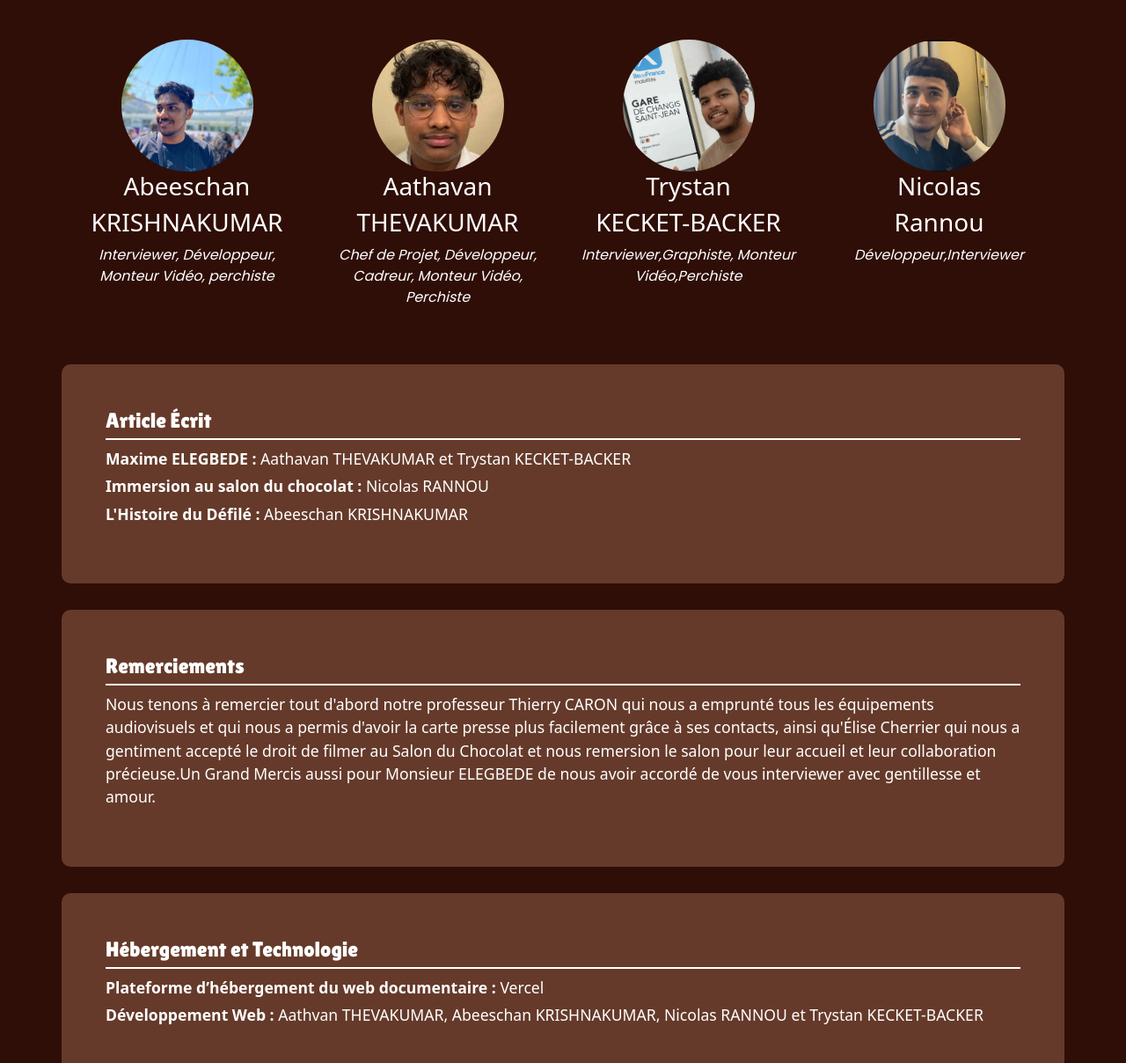
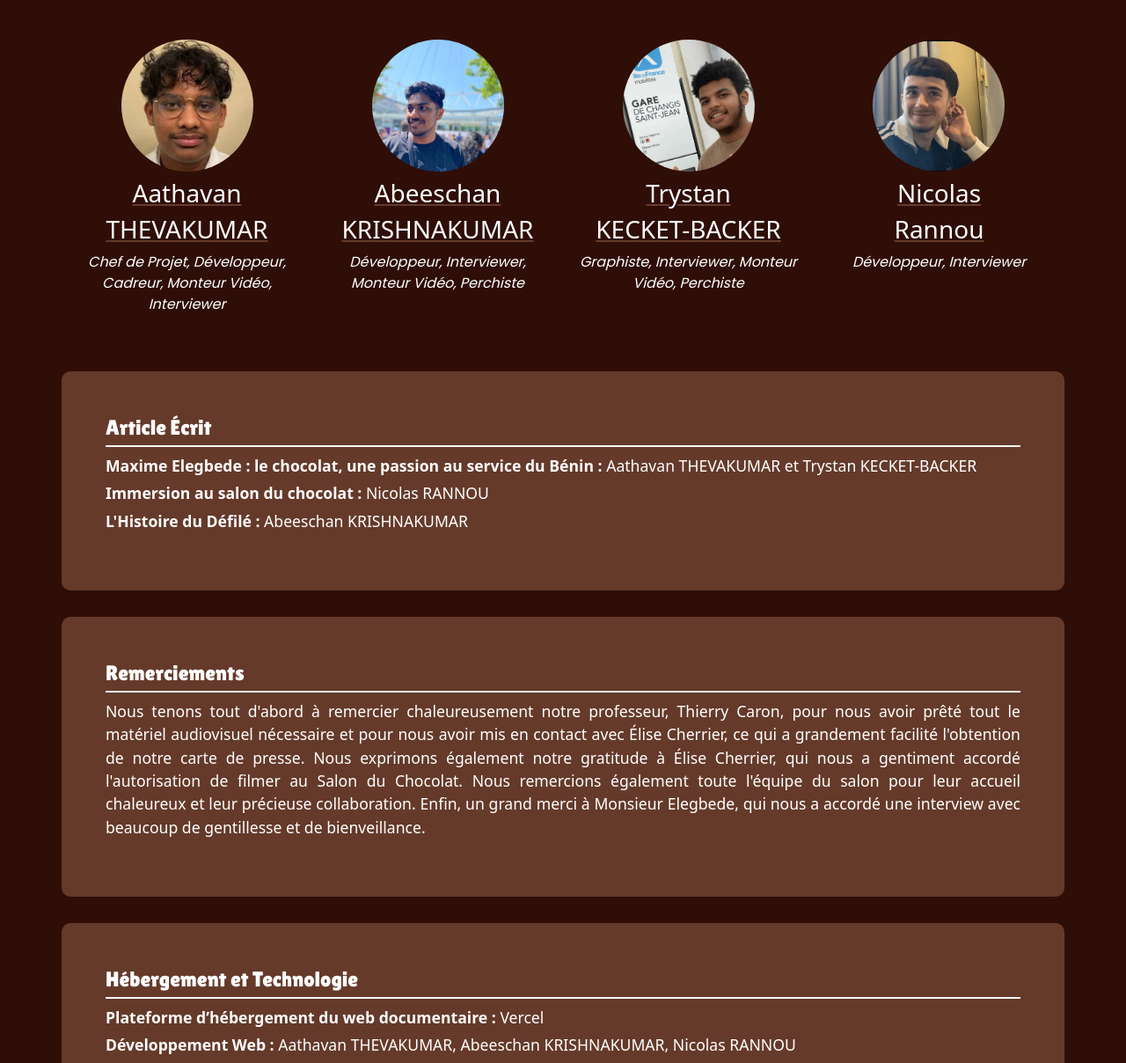
Before and after one commit to Athavv/INFOCHOKO, a plain HTML site: page credit.html in a window 1280 px wide. Shown: the part 192-1400 px from the top of the page at 88% size. Drawn offline with nearby package versions, Linux system fonts and the light colour scheme.

Commit message:
30/11/2024 à 19:55

```diff
--- a/credit.html
+++ b/credit.html
@@ -7,11 +7,6 @@
     <link href="https://cdn.jsdelivr.net/npm/bootstrap@5.3.3/dist/css/bootstrap.min.css" rel="stylesheet" integrity="sha384-QWTKZyjpPEjISv5WaRU9OFeRpok6YctnYmDr5pNlyT2bRjXh0JMhjY6hW+ALEwIH" crossorigin="anonymous">
     <link href="./css/style.css" rel="stylesheet">
     <link href="./css/credit.css" rel="stylesheet">
-    <style>
-
-
-
-    </style>
 </head>
 
 <header>
@@ -83,40 +78,39 @@
     <div class="container py-5">
         <div class="row g-4 justify-content-center">
 
+            <div class="col-12 col-sm-6 col-md-3 text-center d-flex flex-column align-items-center">
+                <div class="profile-card">
+                  <img src="./ressources/aathavan.jpg"  class="rounded-circle " style="width: 150px; height: 150px; object-fit: cover;">
+                  <a href="https://www.linkedin.com/in/aathavanthevakumar"><h3 class="mt-2">Aathavan</h3>
+                  <h3>THEVAKUMAR</h3></a>
+                  <p class="fst-italic">Chef de Projet, Développeur, Cadreur, Monteur Vidéo, Interviewer</p>
+                </div>
+              </div>
+
           <div class="col-12 col-sm-6 col-md-3 text-center d-flex flex-column align-items-center">
             <div class="profile-card">
               <img src="./ressources/image0.jpeg"  class="rounded-circle" style="width: 150px; height: 150px; object-fit: cover;">
-              <h3>Abeeschan</h3>
-              <h3>KRISHNAKUMAR</h3>
-              <p class="fst-italic">Interviewer, Développeur, Monteur Vidéo, perchiste </p>
-            </div>
-          </div>
-
-
-          <div class="col-12 col-sm-6 col-md-3 text-center d-flex flex-column align-items-center">
-            <div class="profile-card">
-              <img src="./ressources/aathavan.jpg"  class="rounded-circle " style="width: 150px; height: 150px; object-fit: cover;">
-              <h3>Aathavan</h3>
-              <h3>THEVAKUMAR</h3>
-              <p class="fst-italic">Chef de Projet, Développeur, Cadreur, Monteur Vidéo, Perchiste</p>
+              <a href="https://www.linkedin.com/in/abeeschan-krishnakumar/"><h3 class="mt-2">Abeeschan</h3>
+              <h3>KRISHNAKUMAR</h3></a>
+              <p class="fst-italic">Développeur, Interviewer, Monteur Vidéo, Perchiste </p>
             </div>
           </div>
 
           <div class="col-12 col-sm-6 col-md-3 text-center d-flex flex-column align-items-center">
             <div class="profile-card">
               <img src="./ressources/trystan.png"  class="rounded-circle " style="width: 150px; height: 150px; object-fit: cover;">
-              <h3>Trystan</h3>
-              <h3>KECKET-BACKER</h3>
-              <p class="fst-italic">Interviewer,Graphiste, Monteur Vidéo,Perchiste</p>
+              <a href="https://www.linkedin.com/in/trystan-kecket-baker-a430a3309/"><h3 class="mt-2">Trystan</h3>
+              <h3>KECKET-BACKER</h3></a>
+              <p class="fst-italic">Graphiste, Interviewer, Monteur Vidéo, Perchiste</p>
             </div>
           </div>
 
           <div class="col-12 col-sm-6 col-md-3 text-center d-flex flex-column align-items-center">
             <div class="profile-card">
               <img src="./ressources/nicolas.png"  class="rounded-circle " style="width: 150px; height: 150px; object-fit: cover;">
-              <h3>Nicolas</h3>
-              <h3>Rannou</h3>
-              <p class="fst-italic">Développeur,Interviewer</p>
+              <a href="https://www.linkedin.com/in/nicolas-rannou9/"><h3 class="mt-2">Nicolas</h3>
+              <h3>Rannou</h3></a>
+              <p class="fst-italic">Développeur, Interviewer</p>
             </div>
           </div>
         </div>
@@ -125,7 +119,7 @@
             <div class="container text-section">
             <h2>Article Écrit</h2>
             <ul class="credits-list">
-                <li><strong>Maxime ELEGBEDE :</strong> Aathavan THEVAKUMAR et Trystan KECKET-BACKER</li>
+                <li><strong>Maxime Elegbede : le chocolat, une passion au service du Bénin :</strong> Aathavan THEVAKUMAR et Trystan KECKET-BACKER</li>
                 <li><strong>Immersion au salon du chocolat :</strong> Nicolas RANNOU</li>
                 <li><strong>L'Histoire du Défilé :</strong> Abeeschan KRISHNAKUMAR </li>
             </ul>
@@ -135,7 +129,7 @@
             <div class="container text-section">
             <h2>Remerciements</h2>
             <ul class="credits-list">
-                <li>Nous tenons à remercier tout d'abord notre professeur Thierry CARON qui nous a emprunté tous les équipements audiovisuels et qui nous a permis d'avoir la carte presse plus facilement grâce à ses contacts, ainsi qu'Élise Cherrier qui nous a gentiment accepté le droit de filmer au Salon du Chocolat et nous remersion le salon  pour leur accueil et leur collaboration précieuse.Un Grand Mercis aussi pour Monsieur ELEGBEDE de nous avoir accordé de vous interviewer avec gentillesse et amour. </li>
+                <li>Nous tenons tout d'abord à remercier chaleureusement notre professeur, Thierry Caron, pour nous avoir prêté tout le matériel audiovisuel nécessaire et pour nous avoir mis en contact avec Élise Cherrier, ce qui a grandement facilité l'obtention de notre carte de presse. Nous exprimons également notre gratitude à Élise Cherrier, qui nous a gentiment accordé l'autorisation de filmer au Salon du Chocolat. Nous remercions également toute l'équipe du salon pour leur accueil chaleureux et leur précieuse collaboration. Enfin, un grand merci à Monsieur Elegbede, qui nous a accordé une interview avec beaucoup de gentillesse et de bienveillance.</li>
             </ul>
         </div>
 </div>
@@ -144,7 +138,7 @@
             <h2>Hébergement et Technologie</h2>
             <ul class="credits-list">
                 <li><strong>Plateforme d’hébergement du web documentaire :</strong> Vercel</li>
-                <li><strong>Développement Web :</strong> Aathvan THEVAKUMAR, Abeeschan KRISHNAKUMAR, Nicolas RANNOU et Trystan KECKET-BACKER</li>
+                <li><strong>Développement Web :</strong> Aathavan THEVAKUMAR, Abeeschan KRISHNAKUMAR, Nicolas RANNOU </li>
             </ul>
         </div>
     </div>
--- a/css/credit.css
+++ b/css/credit.css
@@ -59,3 +59,11 @@ border: 2px solid white;
 .container-deux{
 text-align: center;
 }
+
+a{
+    text-decoration-color: #653A2A;
+}
+
+li{
+    text-align: justify;
+}
```
Also changed, not shown: portrait-maxime.html (+1 -1 lines), js/script.js (line endings or trailing spaces).
